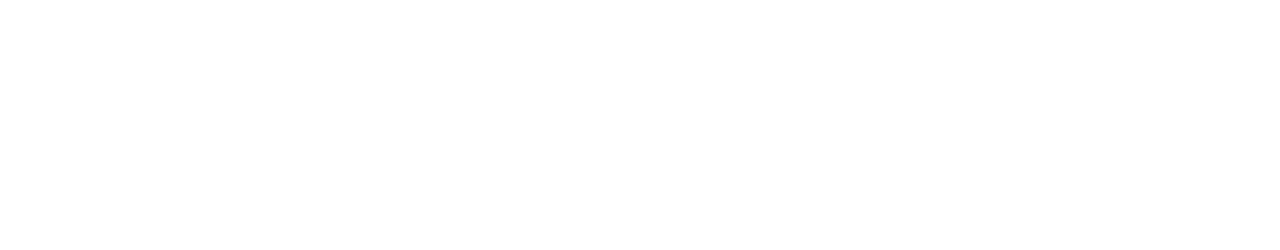
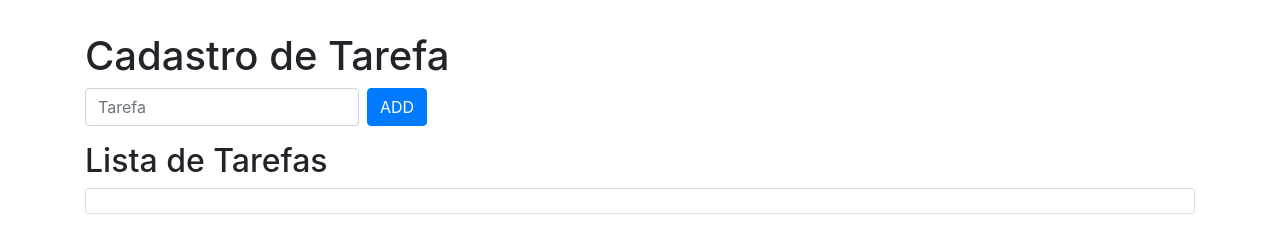
Before and after one commit to lucasemanuel/todo, a plain HTML site: page index.html in a window 1280 px wide. Drawn offline with nearby package versions, Linux system fonts and the light colour scheme.

Commit message:
Index com css

```diff
--- /dev/null
+++ b/css/style.css
@@ -0,0 +1,7 @@
+.container {
+    padding-top: 2rem;
+}
+
+.list {
+    margin-top: 1rem;
+}
--- a/index.html
+++ b/index.html
@@ -5,8 +5,33 @@
     <meta name="viewport" content="width=device-width, initial-scale=1.0">
     <meta http-equiv="X-UA-Compatible" content="ie=edge">
     <title>Todo com Vue.js</title>
+    <link rel="stylesheet" href="https://stackpath.bootstrapcdn.com/bootstrap/4.3.1/css/bootstrap.min.css">
+    <link rel="stylesheet" href="./css/style.css">
 </head>
 <body>
+    <div class="container" id="todo">
+        <div class="row">
+            <div class="col">
+                <h1>Cadastro de Tarefa</h1>
+                <form class="form-inline">
+                    <input type="text" class="form-control mr-2" placeholder="Tarefa">
+                    <button class="btn btn-primary" type="submit">ADD</button>
+                </form>
+            </div>
+        </div>
+        <div class="row">
+            <div class="col list">
+                <h2>Lista de Tarefas</h2>
+                <ul class="list-group">
+                    <li class="list-group-item">
 
+                    </li>
+                </ul>
+            </div>
+        </div>
+    </div>
+    <script src="https://code.jquery.com/jquery-3.3.1.slim.min.js"></script>
+    <script src="https://cdnjs.cloudflare.com/ajax/libs/popper.js/1.14.7/umd/popper.min.js"></script>
+    <script src="https://stackpath.bootstrapcdn.com/bootstrap/4.3.1/js/bootstrap.min.js"></script>
 </body>
 </html>
```
